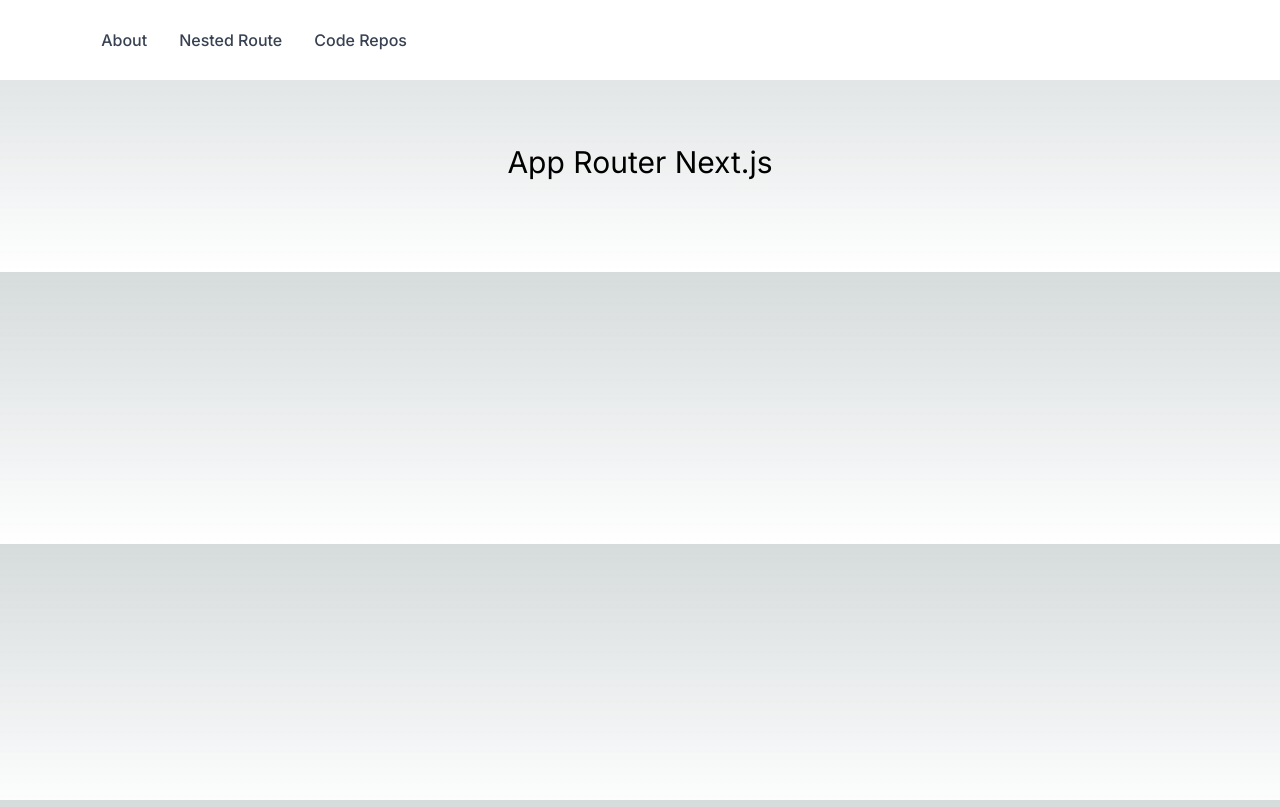
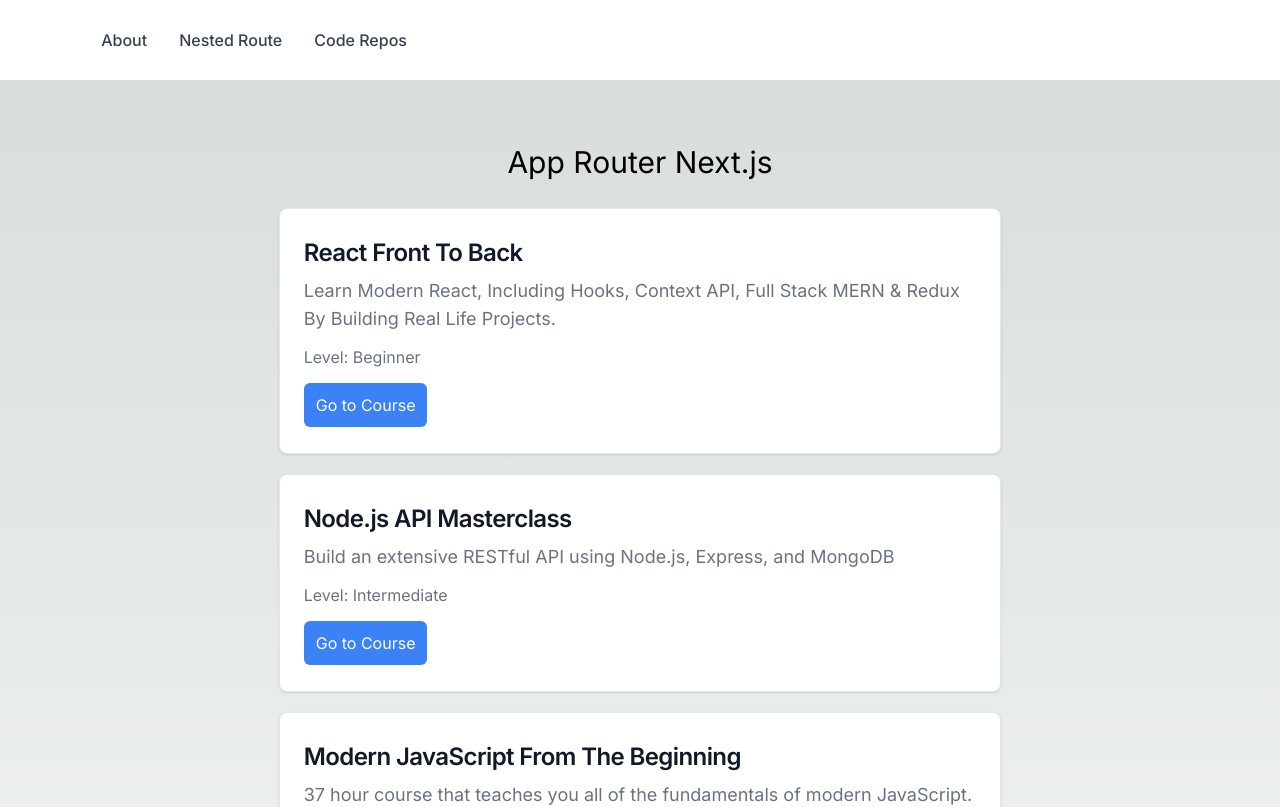
Before and after one commit to Ben888GitHub/nextjs-app-router, a Next.js app: page / in a window 1280 px wide. Shown: the top 807 px of the page. Built offline with nearby package versions, Linux system fonts and the light colour scheme.

Commit message:
add courses api

```diff
--- a/app/page.js
+++ b/app/page.js
@@ -1,10 +1,11 @@
-// import Courses from './components/Courses';
+// 'use client';
+import Courses from './components/Courses';
 
 export default function Home() {
 	return (
 		<div>
 			<p className="text-3xl text-center mb-7">App Router Next.js</p>
-			{/* <Courses /> */}
+			<Courses />
 		</div>
 	);
 }
```
